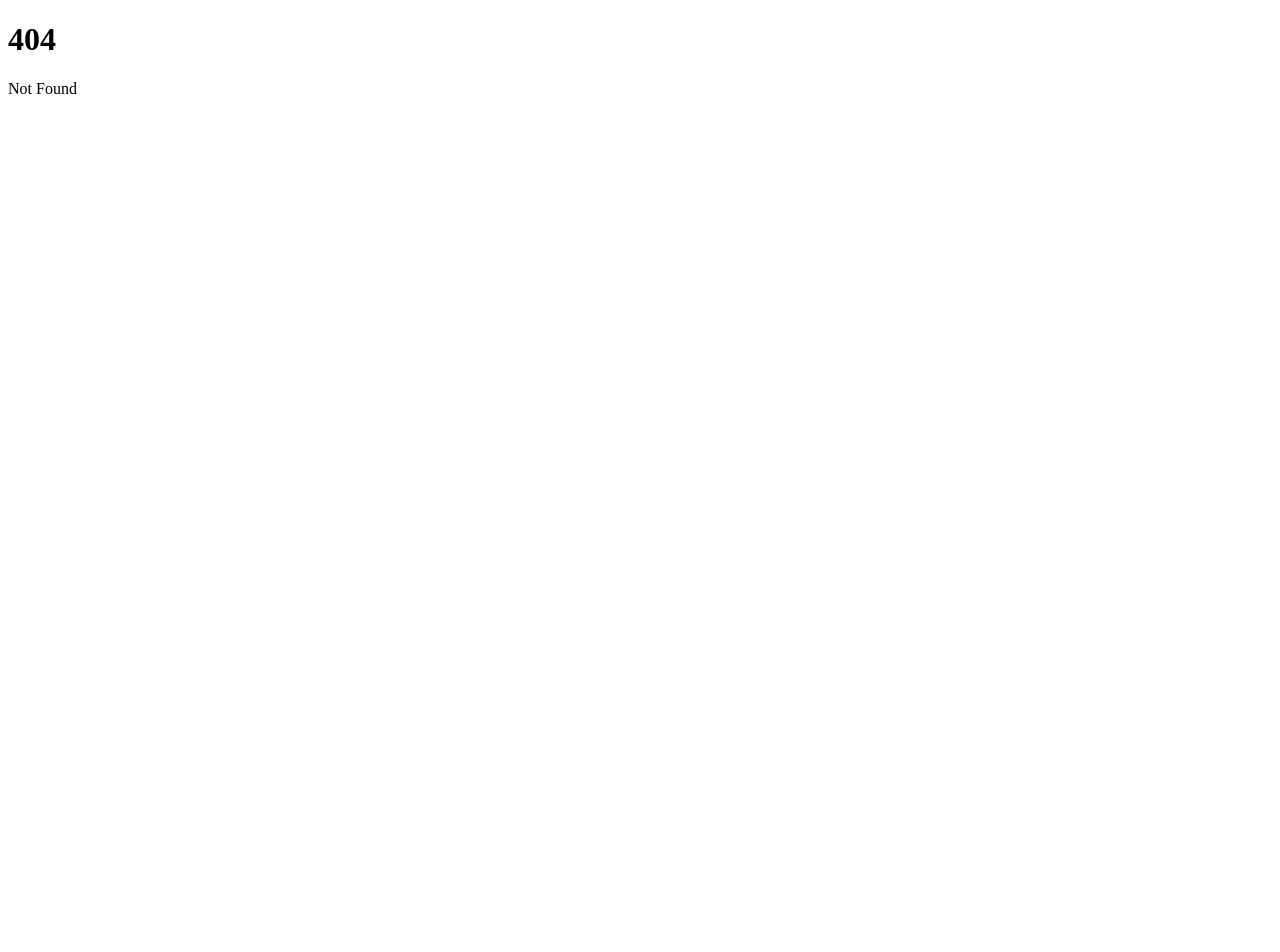
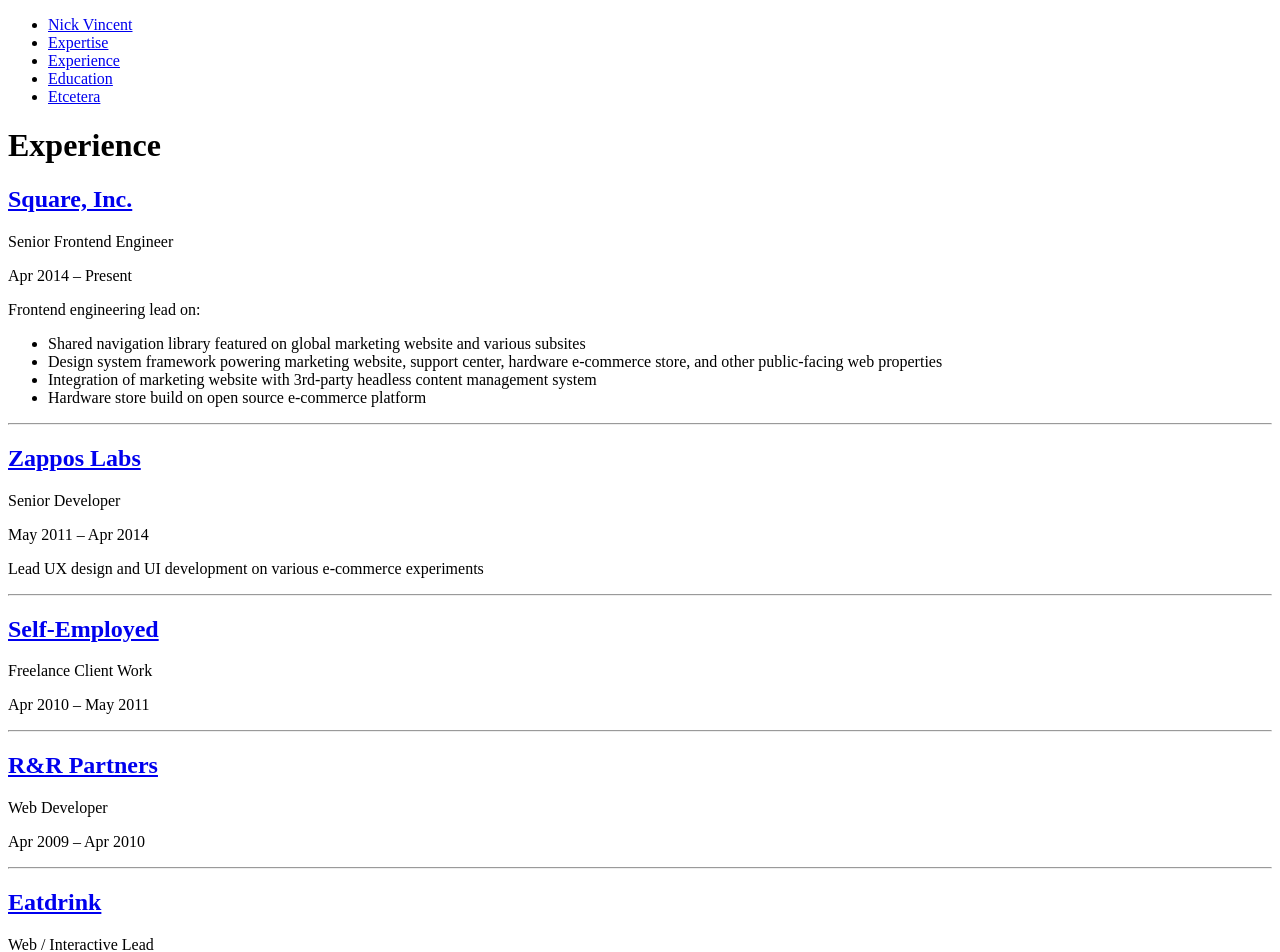
Before and after one commit to nick-vincent/nick-vincent.com-4.0, a SvelteKit app: page /experience in a window 1280 px wide. Before the commit this address had no page. Shown: the top 952 px of the page. Before the commit the page ends 800 px from the top, so only its background shows below. Built offline with nearby package versions, Linux system fonts and the light colour scheme.

Commit message:
Add initial site content

```diff
--- a/src/app.html
+++ b/src/app.html
@@ -7,6 +7,6 @@
 		%sveltekit.head%
 	</head>
 	<body>
-		<div>%sveltekit.body%</div>
+		%sveltekit.body%
 	</body>
 </html>
--- /dev/null
+++ b/src/lib/nav/Nav.svelte
@@ -0,0 +1,19 @@
+<script>
+	const navItems = [
+		{ text: 'Nick Vincent', href: '/' },
+		{ text: 'Expertise', href: '/expertise/' },
+		{ text: 'Experience', href: '/experience/' },
+		{ text: 'Education', href: '/education/' },
+		{ text: 'Etcetera', href: '/etcetera/' }
+	];
+</script>
+
+<nav>
+	<ul>
+		{#each navItems as { href, text }, i}
+			<li>
+				<a sveltekit:prefetch {href}>{text}</a>
+			</li>
+		{/each}
+	</ul>
+</nav>
--- /dev/null
+++ b/src/routes/+layout.svelte
@@ -0,0 +1,9 @@
+<script>
+	import Nav from '$lib/nav/Nav.svelte';
+</script>
+
+<Nav />
+
+<main>
+	<slot />
+</main>
--- /dev/null
+++ b/src/routes/experience/+page.svelte
@@ -0,0 +1,54 @@
+<svelte:head>
+	<title>Nick Vincent: Experience</title>
+</svelte:head>
+
+<h1>Experience</h1>
+
+<h2>
+	<a href="https://squareup.com" rel="external" target="_blank">Square, Inc.</a>
+</h2>
+<p>Senior Frontend Engineer</p>
+<p class="date">Apr 2014 – Present</p>
+<p>Frontend engineering lead on:</p>
+<ul class="bullet spread">
+	<li>Shared navigation library featured on global marketing website and various subsites</li>
+	<li>
+		Design system framework powering marketing website, support center, hardware e-commerce store,
+		and other public-facing web properties
+	</li>
+	<li>Integration of marketing website with 3rd-party headless content management system</li>
+	<li>Hardware store build on open source e-commerce platform</li>
+</ul>
+<hr />
+
+<h2>
+	<a href="https://www.zappos.com" rel="external" target="_blank">Zappos Labs</a>
+</h2>
+<p>Senior Developer</p>
+<p class="date">May 2011 – Apr 2014</p>
+<p>Lead UX design and UI development on various e-commerce experiments</p>
+<hr />
+
+<h2>
+	<a href="https://nickvincent.carbonmade.com" rel="external" target="_blank">Self-Employed</a>
+</h2>
+<p>Freelance Client Work</p>
+<p class="date">Apr 2010 – May 2011</p>
+
+<hr />
+
+<h2>
+	<a href="https://www.rrpartners.com" rel="external" target="_blank">R&R Partners</a>
+</h2>
+<p>Web Developer</p>
+<p class="date">Apr 2009 – Apr 2010</p>
+
+<hr />
+
+<h2><a href="http://eatdrink.com" rel="external" target="_blank">Eatdrink</a></h2>
+<p>Web / Interactive Lead</p>
+<p class="date">Mar 2006 - Apr 2009</p>
+<p>Web Designer / Developer</p>
+<p class="date">Sep 2003 - Mar 2006</p>
+<p>Web Intern</p>
+<p class="date">Mar 2003 - Sep 2003</p>
```
Also changed, not shown: src/routes/+page.svelte (+11 -2 lines), src/routes/education/+page.svelte (added, +21 -0 lines), src/routes/etcetera/+page.svelte (added, +50 -0 lines), src/routes/expertise/+page.svelte (added, +25 -0 lines), static/favicon.png, static/nick-vincent.jpg (added).
